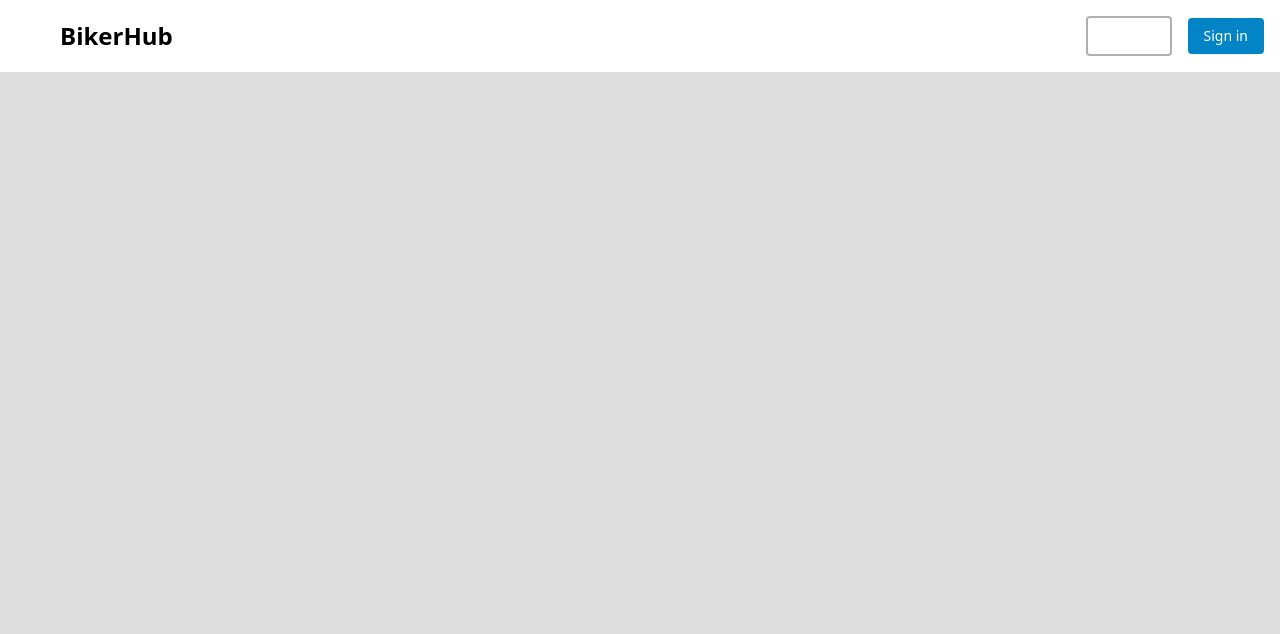
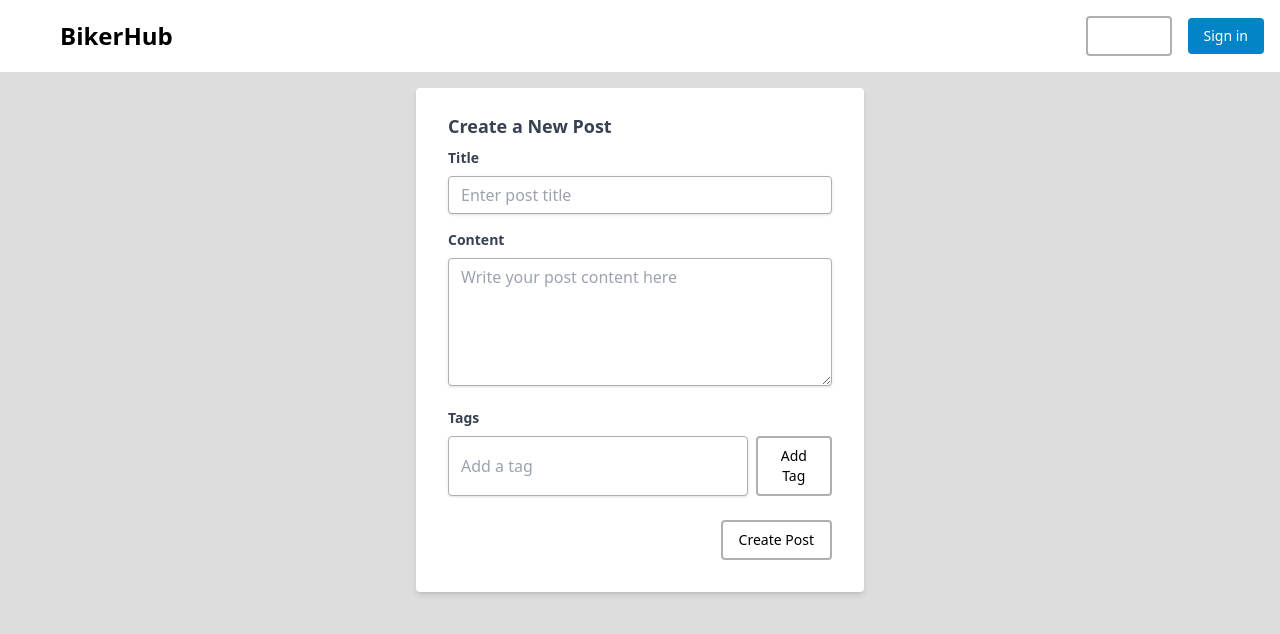
Before and after one commit to abberadhi/mc-forum, a React (Create React App) app in the folder src/main/frontend/: page /post/new in a window 1280 px wide. Shown: the top 634 px of the page. Built offline with nearby package versions, Linux system fonts and the light colour scheme; the HTML template or start-up script is replaced by a standard one.

Commit message:
Add create new post

```diff
--- a/src/main/frontend/src/App.tsx
+++ b/src/main/frontend/src/App.tsx
@@ -7,6 +7,7 @@ import SignIn from "./pages/SignIn";
 import UserUpdate from "./pages/UserUpdate";
 import UserProfile from "./pages/UserProfile";
 import NotFound from "./pages/NotFound";
+import NewPost from "./pages/NewPost";
 
 const App = () => {
   return (
@@ -16,6 +17,7 @@ const App = () => {
         <Route path="/threads" element={<Threads />} />
         <Route path="/signup" element={<SignUp />} />
         <Route path="/signin" element={<SignIn />} />
+        <Route path="/post/new" element={<NewPost />} />
         <Route path="/user/profile/:username" element={<UserProfile />} />
         <Route path="/user/update/" element={<UserUpdate />} />
         <Route path="/404" element={<NotFound />} />
--- /dev/null
+++ b/src/main/frontend/src/components/CreateNewPostForm.tsx
@@ -0,0 +1,147 @@
+import React, { useState } from "react";
+import { Button } from "@headlessui/react";
+import { PostService } from "../services/PostService";
+import { useNavigate } from "react-router-dom";
+import { AuthenticationService } from "../services/AuthenticationService";
+
+const CreateNewPostForm: React.FC = () => {
+  const [title, setTitle] = useState("");
+  const [content, setContent] = useState("");
+  const [tags, setTags] = useState<string[]>([]);
+  const [currentTag, setCurrentTag] = useState("");
+  const [error, setError] = useState("");
+
+  let navigate: any = useNavigate();
+  const routeChange = () => {
+    let path = `/user/profile/${AuthenticationService.getUserData().username}`;
+    navigate(path);
+  };
+
+  const handleAddTag = () => {
+    if (currentTag && !tags.includes(currentTag)) {
+      setTags([...tags, currentTag]);
+      setCurrentTag("");
+    }
+  };
+
+  const handleRemoveTag = (tagToRemove: string) => {
+    setTags(tags.filter((tag) => tag !== tagToRemove));
+  };
+
+  const handleSubmit = async (e: React.FormEvent) => {
+    e.preventDefault();
+    setError("");
+
+    if (!title || !content) {
+      setError("Please fill in all fields and add at least one tag.");
+      return;
+    }
+
+    try {
+      PostService.createPost(title, content, tags).then(() => routeChange());
+    } catch (error) {
+      setError("Something went wrong. Please try again.");
+    }
+  };
+
+  return (
+    <div className="flex flex-row justify-center items-center">
+      <div className="m-4 w-full max-w-md">
+        <form
+          onSubmit={handleSubmit}
+          className="bg-white shadow-md rounded px-8 pt-6 pb-8 mb-4"
+        >
+          <h1 className="block text-gray-700 text-lg font-bold mb-2">
+            Create a New Post
+          </h1>
+          <div className="mb-4">
+            <label
+              className="block text-gray-700 text-sm font-bold mb-2"
+              htmlFor="title"
+            >
+              Title
+            </label>
+            <input
+              className="shadow appearance-none border rounded w-full py-2 px-3 text-gray-700 leading-tight focus:outline-none focus:shadow-outline"
+              id="title"
+              type="text"
+              placeholder="Enter post title"
+              value={title}
+              onChange={(e) => setTitle(e.target.value)}
+              required
+            />
+          </div>
+          <div className="mb-4">
+            <label
+              className="block text-gray-700 text-sm font-bold mb-2"
+              htmlFor="content"
+            >
+              Content
+            </label>
+            <textarea
+              className="shadow appearance-none border rounded w-full py-2 px-3 text-gray-700 leading-tight focus:outline-none focus:shadow-outline h-32"
+              id="content"
+              placeholder="Write your post content here"
+              value={content}
+              onChange={(e) => setContent(e.target.value)}
+              required
+            />
+          </div>
+          <div className="mb-4">
+            <label
+              className="block text-gray-700 text-sm font-bold mb-2"
+              htmlFor="tags"
+            >
+              Tags
+            </label>
+            <div className="flex mb-2">
+              <input
+                className="shadow appearance-none border rounded w-full py-2 px-3 text-gray-700 leading-tight focus:outline-none focus:shadow-outline mr-2"
+                id="tags"
+                type="text"
+                placeholder="Add a tag"
+                value={currentTag}
+                onChange={(e) => setCurrentTag(e.target.value)}
+              />
+              <Button
+                type="button"
+                onClick={handleAddTag}
+                className="border-solid border-2 rounded bg-transparent py-2 px-4 text-sm text-black hover:bg-gray-200 active:bg-gray-300"
+              >
+                Add Tag
+              </Button>
+            </div>
+            <div className="flex flex-wrap">
+              {tags.map((tag) => (
+                <span
+                  key={tag}
+                  className="bg-gray-200 text-gray-700 rounded-full px-3 py-1 text-sm font-semibold mr-2 mb-2"
+                >
+                  {tag}
+                  <button
+                    type="button"
+                    onClick={() => handleRemoveTag(tag)}
+                    className="ml-2 text-gray-500 hover:text-gray-700 focus:outline-none"
+                  >
+                    &times;
+                  </button>
+                </span>
+              ))}
+            </div>
+          </div>
+          {error && <p className="text-red-500 text-xs italic mb-4">{error}</p>}
+          <div className="flex justify-end">
+            <Button
+              type="submit"
+              className="border-solid border-2 rounded bg-transparent py-2 px-4 text-sm text-black hover:bg-sky-100 active:bg-sky-200"
+            >
+              Create Post
+            </Button>
+          </div>
+        </form>
+      </div>
+    </div>
+  );
+};
+
+export default CreateNewPostForm;
--- a/src/main/frontend/src/components/SearchBar.tsx
+++ b/src/main/frontend/src/components/SearchBar.tsx
@@ -1,10 +1,17 @@
 import { Button } from "@headlessui/react";
 import { MagnifyingGlassIcon, PlusIcon } from "@heroicons/react/24/solid";
 import { useState } from "react";
+import { useNavigate } from "react-router-dom";
 
 const SearchBar = ({ onSearchChanged }: any) => {
   const searchChanged = (e: any) => {
     onSearchChanged(e.target.value);
+  };
+
+  let navigate: any = useNavigate();
+  const routeChange = () => {
+    let path = `/post/new`;
+    navigate(path);
   };
 
   return (
@@ -24,7 +31,10 @@ const SearchBar = ({ onSearchChanged }: any) => {
           />
         </div>
 
-        <Button className="flex border-solid	border-2 rounded bg-transparent py-2 px-4 text-sm text-black data-[hover]:bg-sky-1000 data-[active]:bg-sky-700">
+        <Button
+          onClick={routeChange}
+          className="flex border-solid	border-2 rounded bg-transparent py-2 px-4 text-sm text-black data-[hover]:bg-sky-1000 data-[active]:bg-sky-700"
+        >
           <PlusIcon className="h-5 w-5"></PlusIcon>
           <span>Create Post</span>
         </Button>
--- /dev/null
+++ b/src/main/frontend/src/pages/NewPost.tsx
@@ -0,0 +1,14 @@
+import CreateNewPostForm from "../components/CreateNewPostForm";
+import SignUpForm from "../components/SignUpForm";
+
+const NewPost = () => {
+  return (
+    <>
+      <main>
+        <CreateNewPostForm />
+      </main>
+    </>
+  );
+};
+
+export default NewPost;
--- a/src/main/frontend/src/pages/UserProfile.tsx
+++ b/src/main/frontend/src/pages/UserProfile.tsx
@@ -28,7 +28,12 @@ const UserProfile = () => {
 
     const tag = searchTerm.startsWith("#") ? searchTerm.substring(1) : "";
 
-    PostService.getPosts("", !tag ? searchTerm : "", tag, 1)
+    PostService.getPosts(
+      AuthenticationService.getUserData().username,
+      !tag ? searchTerm : "",
+      tag,
+      1
+    )
       .then((posts) => {
         setPosts(posts);
         setLoading(false);
--- a/src/main/frontend/src/services/PostService.tsx
+++ b/src/main/frontend/src/services/PostService.tsx
@@ -2,7 +2,7 @@ import api from "./api";
 
 export const PostService = {
   getPosts,
-  getBikeModels,
+  createPost,
 };
 
 async function getPosts(
@@ -29,13 +29,18 @@ async function getPosts(
   }
 }
 
-async function getBikeModels(brand: String) {
+async function createPost(title: string, content: string, tags: string[]) {
   try {
-    const response = await api.get(`/bikes/models/${brand}`);
+    // Build query parameters dynamically
+    const response = await api.post(`/posts`, {
+      title,
+      content,
+      tags,
+    });
     const data = response.data;
 
     return data;
   } catch (error: any) {
-    throw error.response?.data || new Error("Register failed");
+    throw error.response?.data || new Error("Creating posts failed");
   }
 }
```
